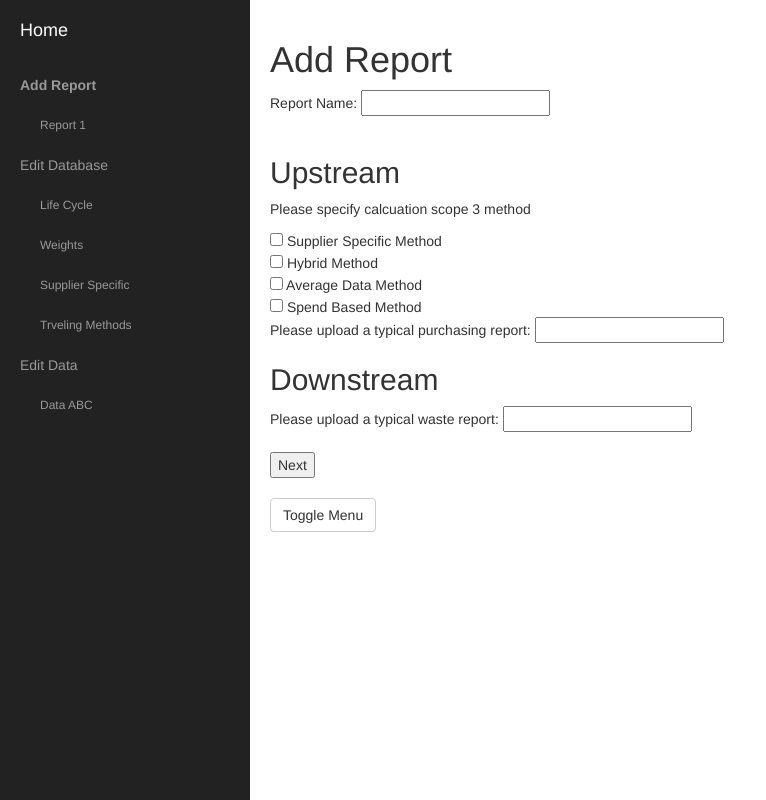
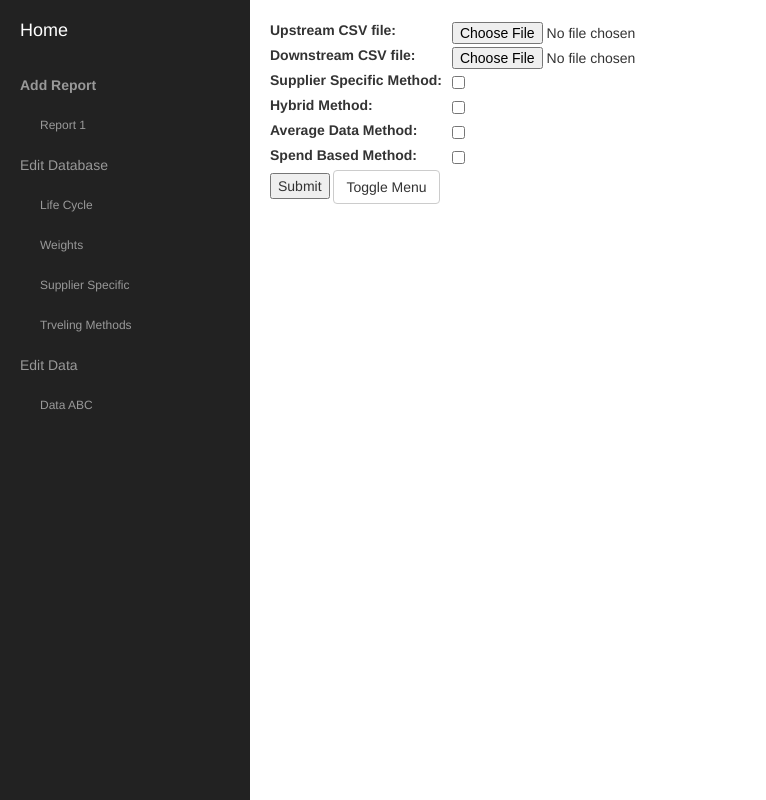
Before and after one commit to dkwok1993/Projectcarbon, a Django app: a page that uses ProjectCarbonApp/templates/add_report.html in a window 1280 px wide. Shown: the whole page, without its empty margins (0-766 px from the left). Run offline with Django 3.2, Linux system fonts and the light colour scheme; some libraries are stand-ins or nearby versions.

Commit message:
changed form

```diff
--- a/ProjectCarbonApp/forms.py
+++ b/ProjectCarbonApp/forms.py
@@ -102,3 +102,32 @@ class WeightsForm(forms.Form):
 
         # We must return the cleaned data we got from our parent.
         return cleaned_data
+
+MAX_UPLOAD_SIZE = 2500000
+class ReportForm(forms.ModelForm):
+    class Meta:
+        model = Report
+        exclude = (
+            'file_url',
+            'name'
+        )
+
+    upstream_csv = forms.FileField(required=True, label='Upstream CSV file')
+    downstream_csv = forms.FileField(required=True, label='Downstream CSV file')
+    supplier_specific_method = forms.BooleanField(label='Supplier Specific Method')
+    hybrid_method = forms.BooleanField(label='Hybrid Method')
+    avg_data_method = forms.BooleanField(label='Average Data Method')
+    spend_based_method = forms.BooleanField(label='Spend Based Method')
+
+
+
+    def clean_file(self):
+        upstream_csv = self.cleaned_data['upstream_csv']
+        downstream_csv =  self.cleaned_data['downstream_csv']
+        if not upstream_csv or downstream_csv:
+            return None
+        if not upstream_csv.content_type or not upstream_csv.content_type.endswith('csv') or not downstream_csv.content_type.endswith('csv'):
+            raise forms.ValidationError('File type is not csv')
+        if upstream_csv.size > MAX_UPLOAD_SIZE or downstream_csv.size > MAX_UPLOAD_SIZE:
+            raise forms.ValidationError('File too big (max size is {0} bytes)'.format(MAX_UPLOAD_SIZE))
+        return {'upstream_csv': upstream_csv, 'downstream_csv': downstream_csv}
--- a/ProjectCarbonApp/models.py
+++ b/ProjectCarbonApp/models.py
@@ -17,3 +17,7 @@
 class Weights(models.Model):
     purchase_unit = models.CharField(max_length=430, null=True)
     purchase_unit_conversion_rate = models.DecimalField(max_digits=6, decimal_places=3)
+
+class Report(models.Model):
+    name = models.CharField(max_length=430, default = "")
+    file_url = models.CharField(blank=True, max_length=256)
--- a/ProjectCarbonApp/templates/add_report.html
+++ b/ProjectCarbonApp/templates/add_report.html
@@ -77,32 +77,25 @@
             <div class="container-fluid">
                 <div class="row">
                     <div class="col-lg-12">
-                        <h1>Add Report </h1>
 
-                        <form action="#">
-                                Report Name: <input type="text" name="fullname"><br>
-                        </form>
-
-                        <br><h2> Upstream </h2>
-                        <p>Please specify calcuation scope 3 method</p>
-                        <form action="#" method="POST">
-                        <div>
-                        <input type="checkbox" id="trigger" name="supplier_specific"> Supplier Specific Method<br>
-                        <input type="checkbox" id="trigger" name="hybrid"> Hybrid Method <br>
-                        <input type="checkbox" id="trigger" name="average_data"> Average Data Method<br>
-                        <input type="checkbox" id="trigger" name="spend_based"> Spend Based Method  <br>
-                        </div>
-                        <div id="hidden_fields">
-                        Please upload a typical purchasing report: <input type="text" id="hidden_field" name="hidden">
-                        </div>
+                        <form enctype="multipart/form-data" method="post" action="{% url 'add_report_view' %}">
+                                <table>
+                                    {% for field in form.visible_fields %}
+                                        <tr>
+                                            <td>{{field.label_tag}}</td>
+                                            <td>{{field}}</td>
+                                            <td>{{field.errors}}</td>
+                                        </tr>
+                                    {% endfor %}
+                                </table>
+                                {% for field in form.hidden_fields %}
+                                    {{field}} {{field.errors}}
+                                {% endfor %}
+                                {% csrf_token %}
+                                <input type="submit" value="Submit">
                         </form>
 
 
-                        <h2> Downstream </h2>
-
-                        Please upload a typical waste report: <input type="text" id="hidden_field" name="hidden">
-
-                        <br><br><input type="submit" value="Next"><br><br>
                         <a href="#menu-toggle" class="btn btn-default" id="menu-toggle">Toggle Menu</a>
                     </div>
                 </div>
--- a/ProjectCarbonApp/views.py
+++ b/ProjectCarbonApp/views.py
@@ -19,6 +19,13 @@ def report_one_view(request):
 
 def add_report_view(request):
     context = {}
+    form = ReportForm()
+    context['form'] = form
+    if request.method == 'POST':
+        upstream_csv = request['upstream_csv']
+        downstream_csv = request['downstream_csv']
+
+
     context['test_msg'] = 'hi this is add report'
     return render(request, 'add_report.html', context)
 
```
Also changed, not shown: ProjectCarbonApp/migrations/0008_report.py (added), db.sqlite3, 5 other files.
